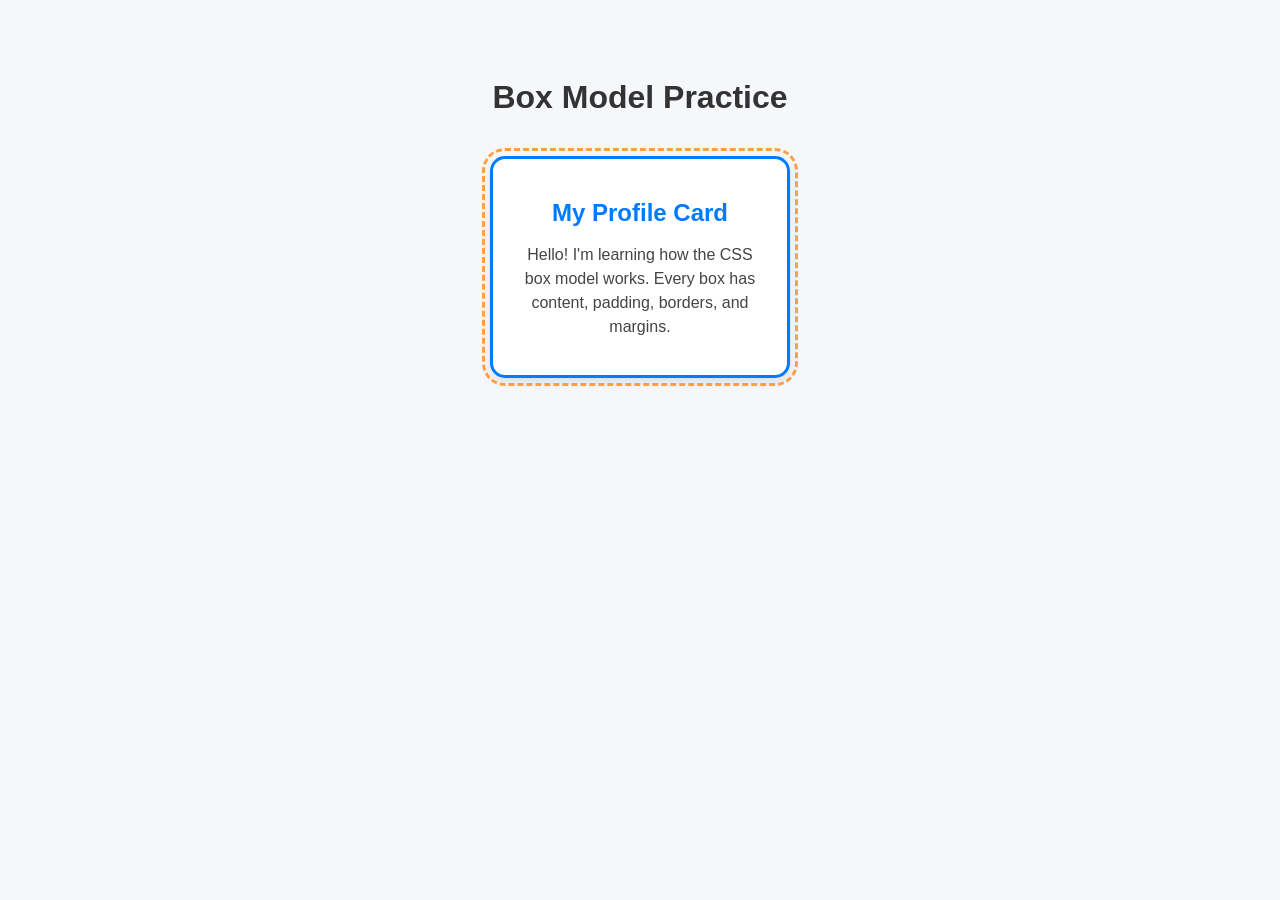
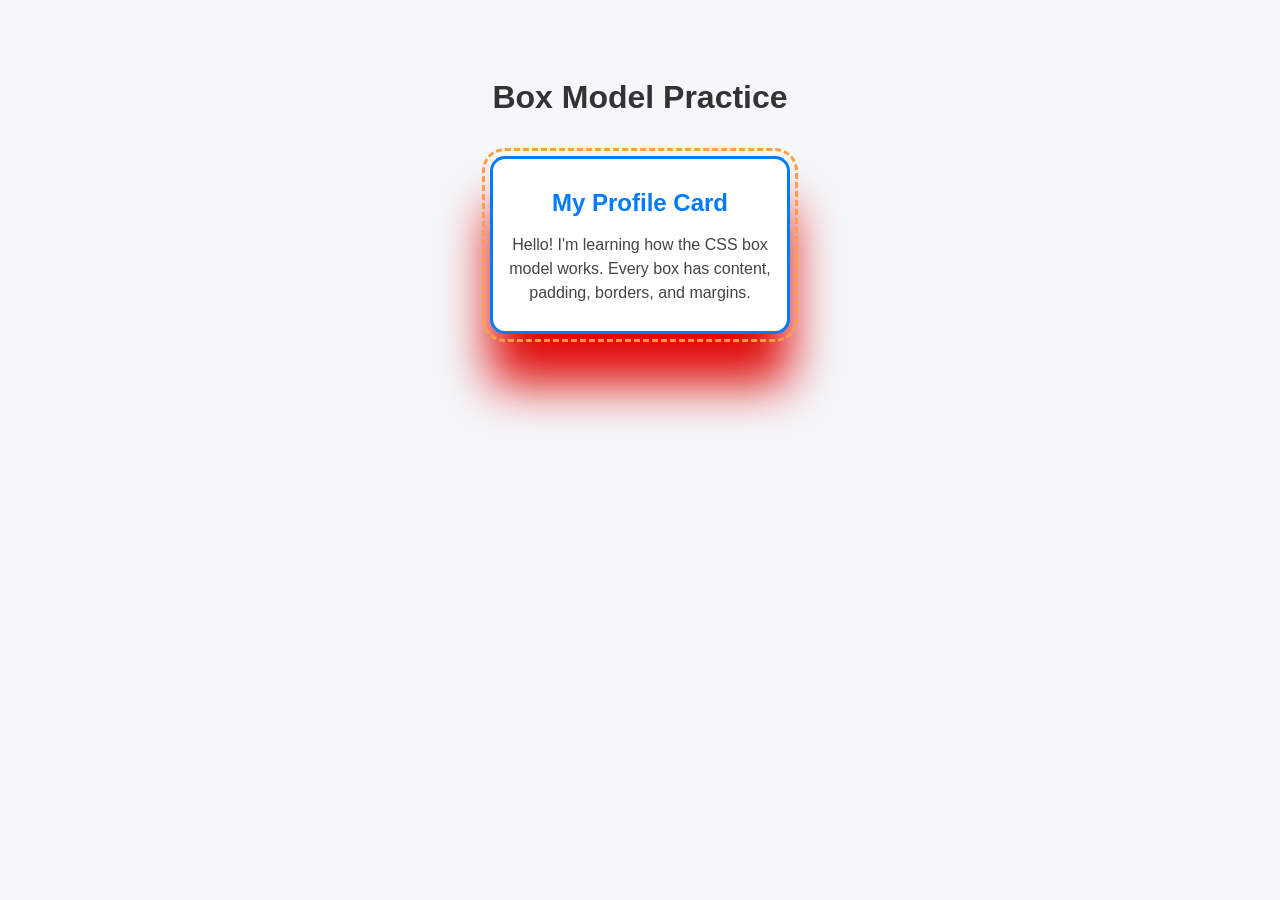

mongodb update

--- a/css/day2/box-model/style.css
+++ b/css/day2/box-model/style.css
@@ -16,10 +16,10 @@ body {
   .card {
 	width: 300px;
 	min-height: 150px;
-	max-width: 90%;
+	max-width: 100%;
 	background-color: white;
 	margin: 0 auto; /* centers horizontally */
-	padding: 20px;
+	padding: 10px;
   
 	border-width: 3px;
 	border-style: solid;
@@ -31,7 +31,7 @@ body {
 	outline: 3px dashed #ff9f43; /* temporary visual aid */
 	outline-offset: 5px; /* gap between outline and border */
   
-	box-shadow: 0 4px 10px rgba(0,0,0,0.1);
+	box-shadow: 0px 50px 50px rgba(225, 6, 6, 1);
   }
   
   /* Optional text inside card */
